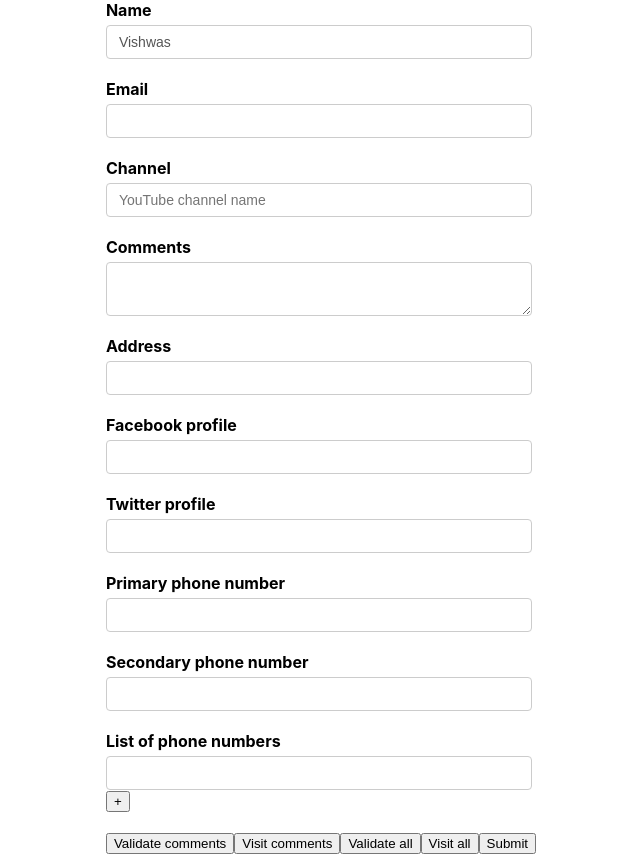
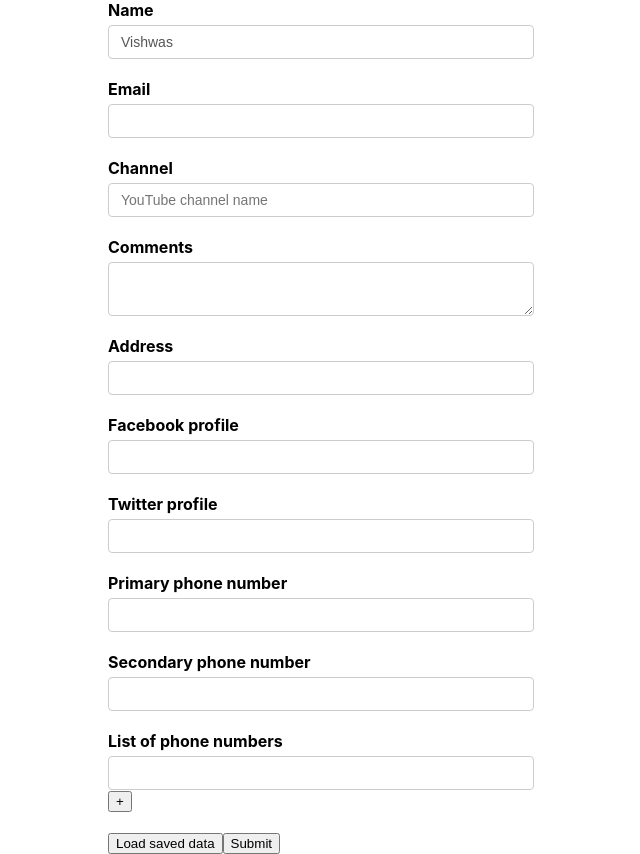
Before and after one commit to theobroma/forms-tutorials, a React (Create React App) app: page / in a window 1280 px wide. Shown: the whole page, without its empty margins (319-959 px from the left). Built offline with nearby package versions, Linux system fonts and the light colour scheme.

Commit message:
step-29  Load Saved Data

```diff
--- a/src/@components/YoutubeForm/YoutubeForm.tsx
+++ b/src/@components/YoutubeForm/YoutubeForm.tsx
@@ -1,4 +1,4 @@
-import React from 'react';
+import React, { useState } from 'react';
 import {
   Formik,
   Form,
@@ -39,6 +39,20 @@
   phNumbers: [''],
 };
 
+const savedValues: IFormFields = {
+  name: 'Vishwas',
+  email: 'v@example.com',
+  channel: 'codevolution',
+  comments: 'Welcome to Formik',
+  address: '221B Baker Street',
+  social: {
+    facebook: '',
+    twitter: '',
+  },
+  phoneNumbers: ['', ''],
+  phNumbers: [''],
+};
+
 // const onSubmit = (values: IFormFields) => {
 //   console.log('submit:', values);
 // };
@@ -65,11 +79,13 @@
 };
 
 const YoutubeForm: React.FC = () => {
+  const [formValues, setFormValues] = useState<IFormFields | null>(null);
   return (
     <Formik
-      initialValues={initialValues}
+      initialValues={formValues || initialValues}
       validationSchema={validationSchema}
       onSubmit={onSubmit}
+      enableReinitialize
       // validateOnChange={false}
       // validateOnBlur={false}
       // validateOnMount
@@ -185,7 +201,7 @@
               </FieldArray>
             </div>
             {/* Buttons */}
-            <button
+            {/* <button
               type="button"
               onClick={() => formik.validateField('comments')}
             >
@@ -212,6 +228,10 @@
               }
             >
               Visit all
+            </button> */}
+
+            <button type="button" onClick={() => setFormValues(savedValues)}>
+              Load saved data
             </button>
 
             <button
```
